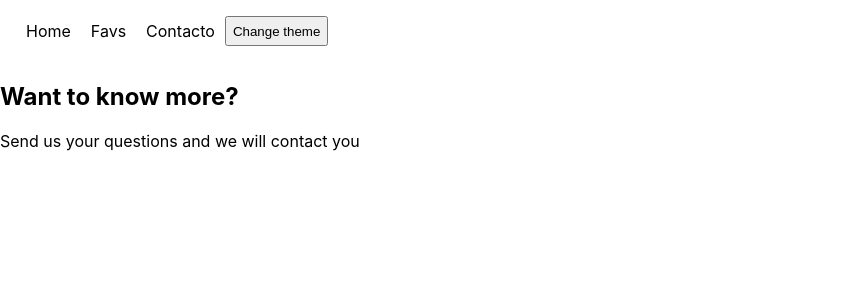
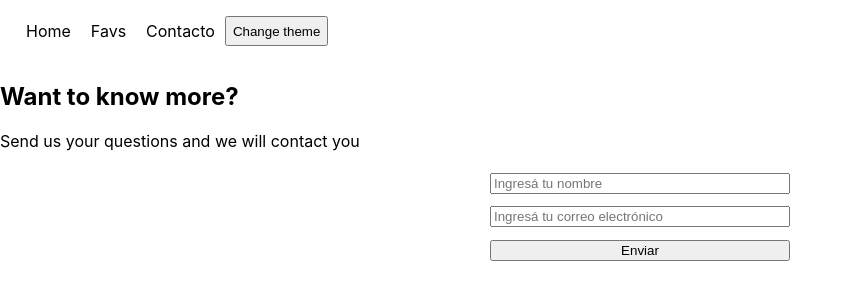
Before and after one commit to gpaccia/front3-final-vite, a React (Vite) app: page /contacto in a window 1280 px wide. Shown: the top 300 px of the page, without its empty margins (0-853 px from the left). Built offline with nearby package versions, Linux system fonts and the light colour scheme.

Commit message:
formulario de contacto

```diff
--- a/src/Components/Form.jsx
+++ b/src/Components/Form.jsx
@@ -1,13 +1,55 @@
-import React from "react";
+import React, { useState } from "react";
+import UserCard from "./UserCard";
+import UserError from "./UserError";
 
 
 const Form = () => {
-  //Aqui deberan implementar el form completo con sus validaciones
+  const [usuario, setUsuario] = useState({
+    nombre: "",
+    email: "",
+  });
+
+  const [showUserCard, setShowUserCard] = useState(false);
+  const [showUserError, setShowUserError] = useState(false);
+
+  const handleSubmit = (event) => {
+    event.preventDefault();
+
+    const nombreTarget = event.target.querySelector(".nombre").value;
+    const emailTarget = event.target.querySelector(".email").value;
+    const emailRegex = /^\w+([.-]?\w+)*@\w+([.-]?\w+)*(\.\w{2,3})+$/;
+
+    if (
+      nombreTarget.trim().length < 6 || /^\s/.test(nombreTarget) || !emailRegex.test(emailTarget)
+    ) {
+      setShowUserError(true);
+      setShowUserCard(false);
+    } else {
+      setShowUserError(false);
+      setShowUserCard(true);
+      setUsuario({ nombre: nombreTarget, email: emailTarget });
+    }
+  };
 
   return (
-    <div>
-      <form>
+    <div className="form-container">
+      <form onSubmit={handleSubmit} className="form">
+        <input
+          type="text"
+          placeholder="Ingresá tu nombre"
+          className="nombre"
+        />
+        <input
+          type="text"
+          placeholder="Ingresá tu correo electrónico"
+          className="email"
+        />
+        <button type="submit" className="submit-button">
+          Enviar
+        </button>
       </form>
+      {showUserCard && <UserCard usuario={usuario} />}
+      {showUserError && <UserError />}
     </div>
   );
 };
--- /dev/null
+++ b/src/Components/UserCard.jsx
@@ -0,0 +1,11 @@
+import React from 'react'
+
+const UserCard = ({usuario}) => {
+    return (
+        <>
+          <h2>Gracias {usuario.nombre}, te contactaremos cuando antes vía mail.</h2>
+        </>
+      )
+    }
+
+export default UserCard
--- /dev/null
+++ b/src/Components/UserError.jsx
@@ -0,0 +1,9 @@
+import React from 'react'
+
+const UserError = () => {
+    return (
+      <h2 style={{color : 'red'}}>Por favor verifique su información nuevamente.</h2>
+    )
+  }
+
+  export default UserError
```
